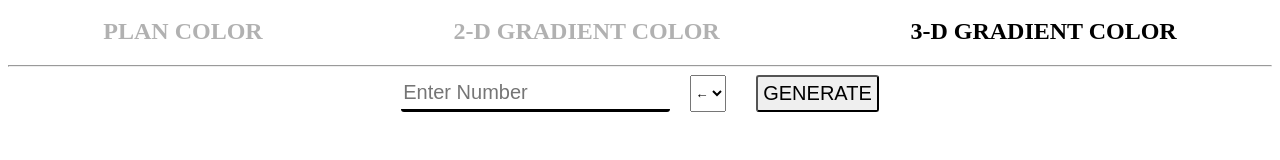
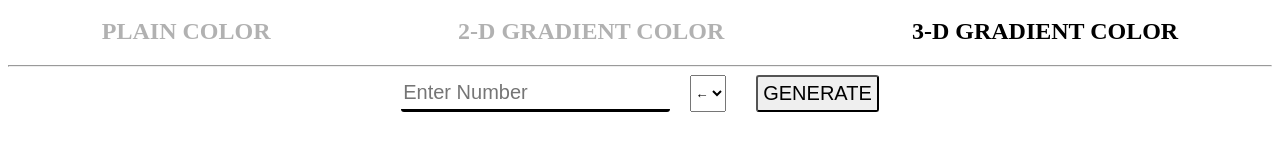
Before and after one commit to Suhagiya-Dhruv/Color-Generate, a plain HTML site: page htmls/3DGradientColor.html in a window 1280 px wide. Drawn offline with Linux system fonts and the light colour scheme.

Commit message:
Update 3DGradientColor.html

```diff
--- a/htmls/3DGradientColor.html
+++ b/htmls/3DGradientColor.html
@@ -11,7 +11,7 @@
 
 <body>
     <nav>
-        <a href="./index.html">Plan Color</a>
+        <a href="./index.html">Plain Color</a>
         <a href="./2DGradientColor.html">2-D Gradient Color</a>
         <a href="./3DGradientColor.html" class="active">3-D Gradient Color</a>
     </nav>
```
